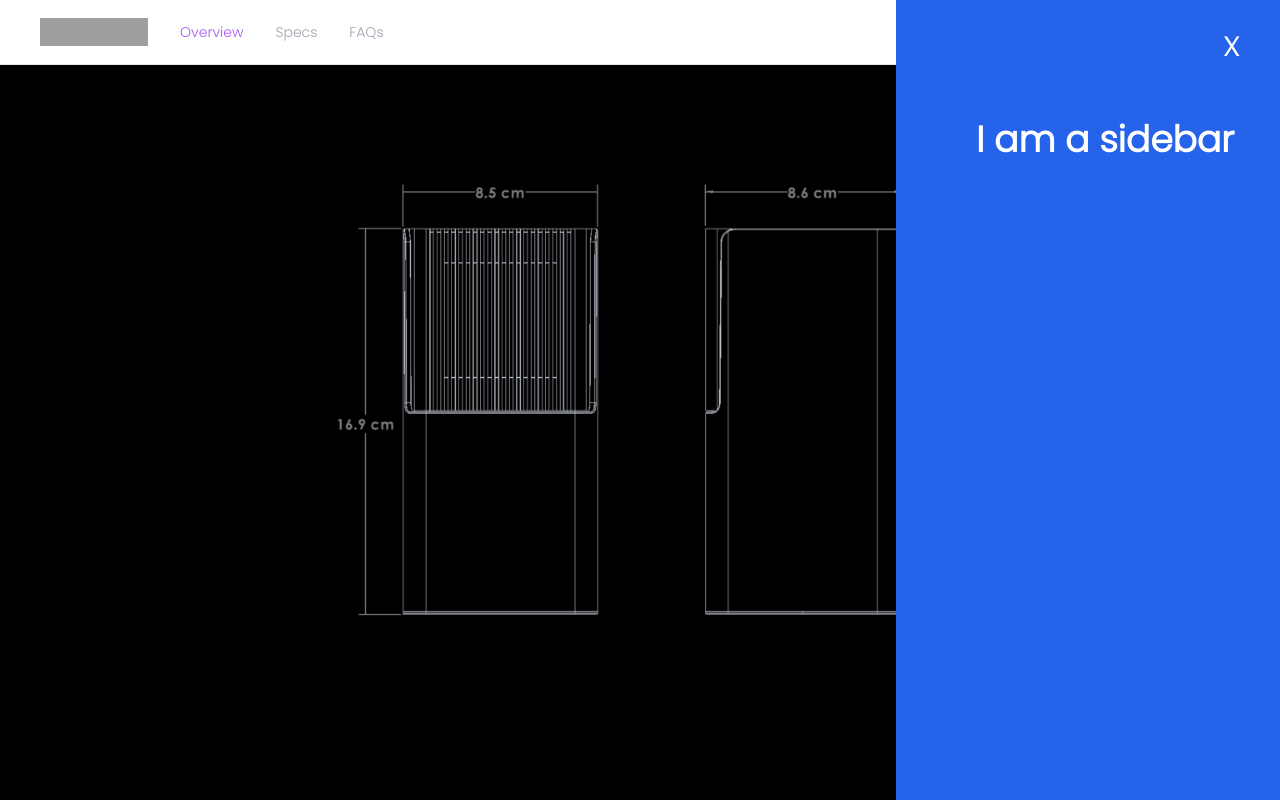
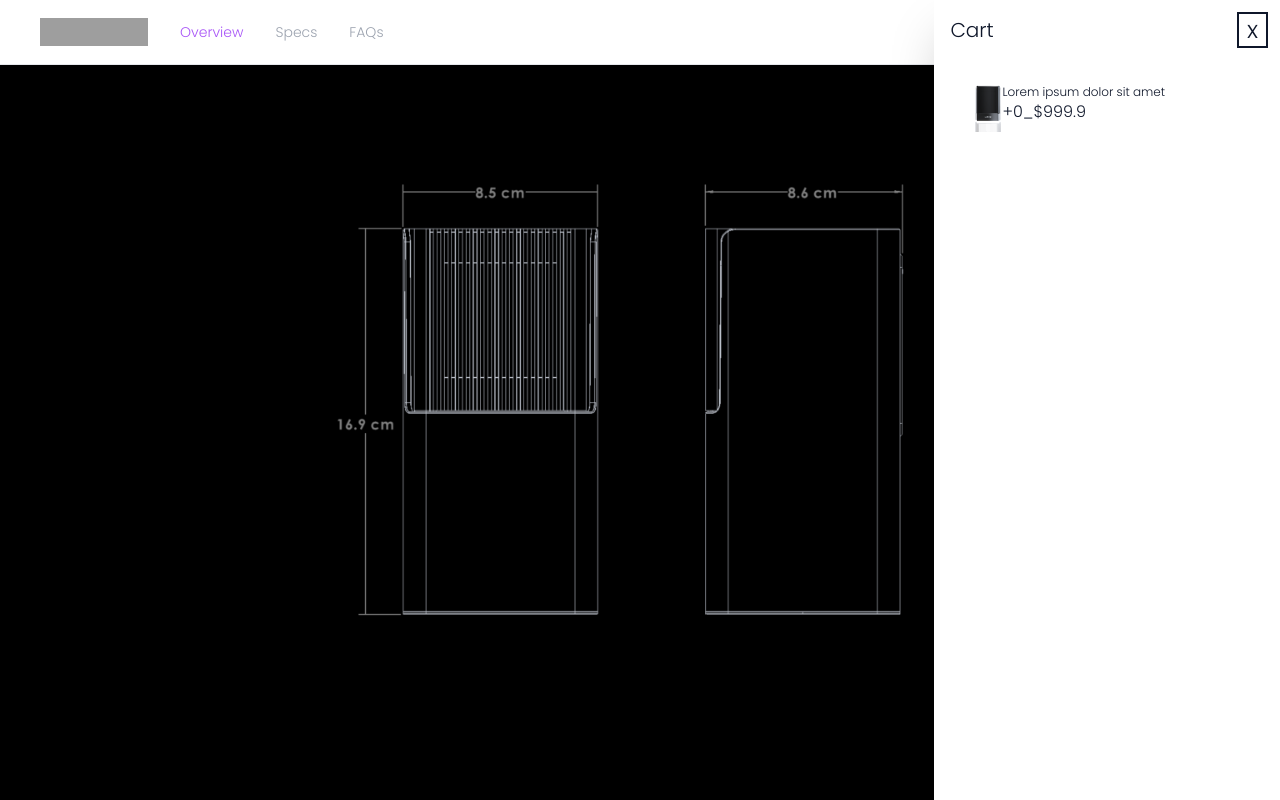
Before and after one commit to Avi-s-Work/noze, a Next.js app: page /specs in a window 1280 px wide. Both pictures are taken after a click on the button "Pre Order". Shown: the top 800 px of the page. Built offline with nearby package versions, Linux system fonts and the light colour scheme; grey boxes are pictures that could not be loaded.

Commit message:
drawer_one_three

```diff
--- a/components/navbar.js
+++ b/components/navbar.js
@@ -55,7 +55,7 @@ export default function Navbar() {
                     <span style={{ fontSize: "14.5px" }}>Pre Order</span>
                   </button>
                   <button
-                    className="flex text-4xl text-white items-center cursor-pointer fixed right-10 top-6 z-50"
+                    className="flex border-2 border-slate-900 px-2 text-2xl text-slate-900 items-center cursor-pointer fixed right-3 top-3 z-50"
                     onClick={() => setShowSidebar(!showSidebar)}
                   >
                     x
@@ -71,13 +71,38 @@ export default function Navbar() {
               )}
 
               <div
-                className={`top-0 right-0 w-[30vw] bg-blue-600  p-10 pl-20 text-white fixed h-full z-40  ease-in-out duration-300 ${
+                className={`top-0 right-0 w-[27vw] bg-white shadow-2xl text-white fixed h-full z-40  ease-in-out duration-300 ${
                   showSidebar ? "translate-x-0 " : "translate-x-full"
                 }`}
               >
-                <h3 className="mt-20 text-4xl font-semibold text-white">
-                  I am a sidebar
-                </h3>
+                <h3 className="ml-4 mt-4 text-xl text-slate-900">Cart</h3>
+                <div className="flex mt-10 px-10">
+                  {/* Noze Device   */}
+                  <div>
+                    <Image
+                      src="/images/Noze_Cart.png"
+                      alt="Noze"
+                      width="28"
+                      height="48"
+                    />
+                  </div>
+                  {/* Counter  */}
+                  <div>
+                    <p className="text-xs text-slate-900">
+                      Lorem ipsum dolor sit amet
+                    </p>
+                    <div className="flex">
+                      <div className="flex">
+                        <div className="decrease text-slate-900">+</div>
+                        <div className="quantity text-slate-900">0</div>
+                        <div className="increase text-slate-900">_</div>
+                      </div>
+                      <div className="price">
+                        <span className="text-slate-900">$999.9</span>
+                      </div>
+                    </div>
+                  </div>
+                </div>
               </div>
             </div>
             {/* Cart Drawer */}
```
Also changed, not shown: public/images/NOZE_Cart.png (added).
